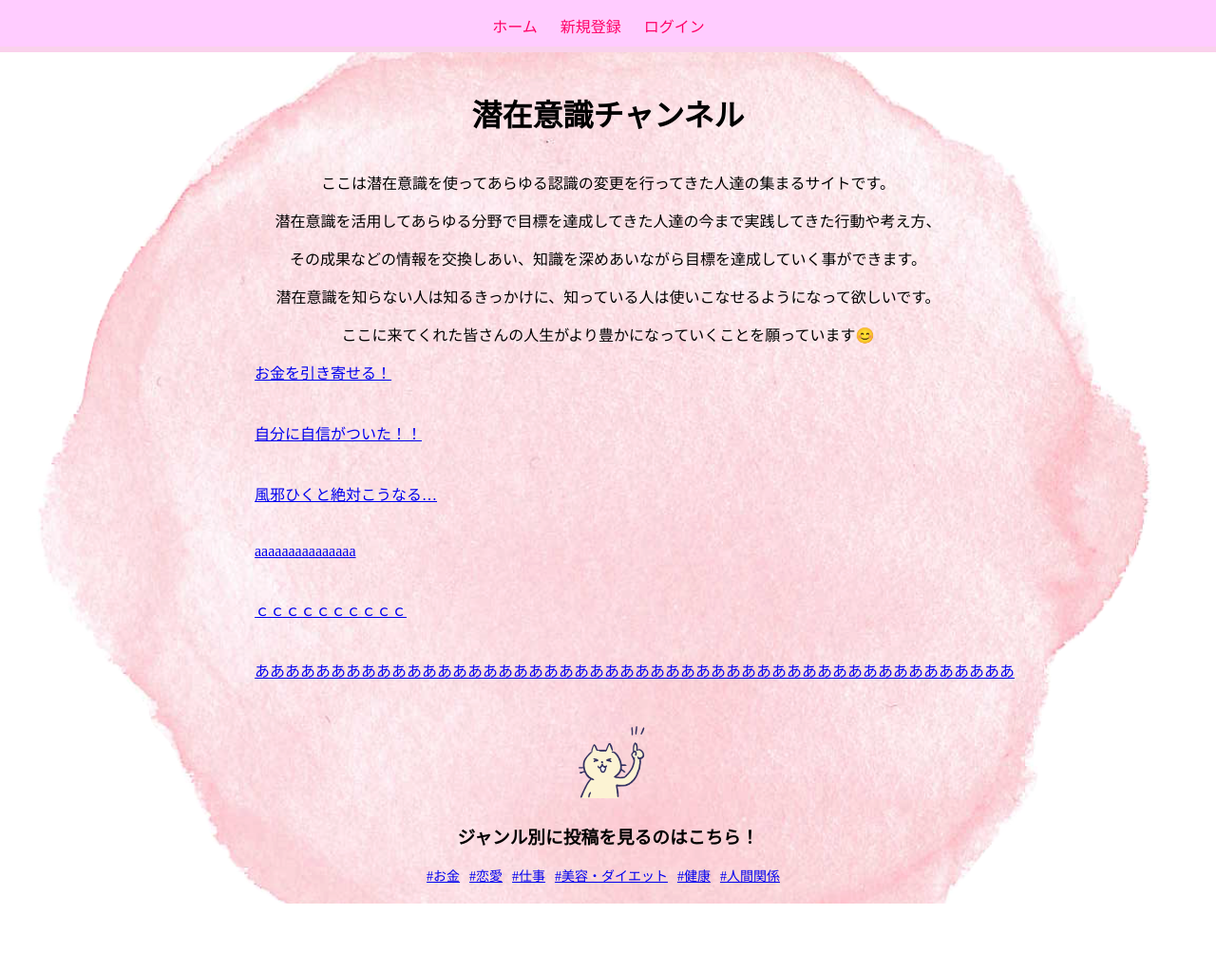
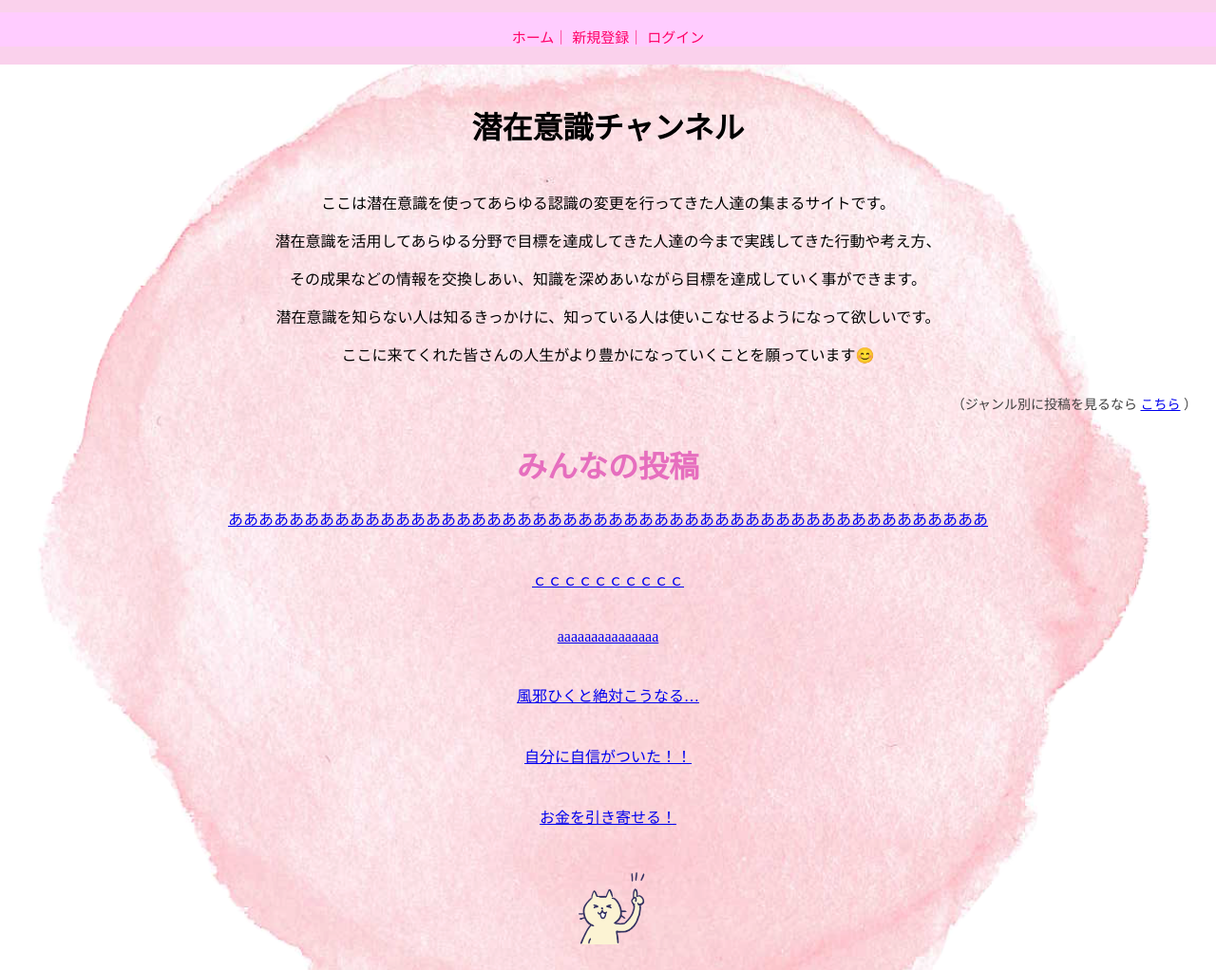
Before and after one commit to T-mihoshi/mind_ch, a Django app: page / in a window 1280 px wide. Shown: the whole page at 95% size. Before the commit the page ends 952 px from the top, so only its background shows below. Run offline with Django 4.2, Linux system fonts and the light colour scheme; data comes from the database, SQL or seed files in the repository; both versions use the stored data as it was after the commit.

Commit message:
ログインできた、3回目

```diff
--- a/mind_ch_db/templates/base.html
+++ b/mind_ch_db/templates/base.html
@@ -10,14 +10,14 @@
 </head>
 <header>
     <nav>
-        <a href="{% url 'index' %}">ホーム</a>
+        <a href="{% url 'index' %}">ホーム｜</a>
         <!-- <a href="{% url 'admin:index' %}">管理画面</a> -->
     {% if user.is_authenticated %}<!--ログイン中-->
-        <a href="{% url 'profile' %}">プロフィール</a>
-        <a href="{% url 'create_post' %}">投稿する</a>
+        <a href="{% url 'profile' %}">プロフィール｜</a>
+        <a href="{% url 'create_post' %}">投稿する｜</a>
         <a href="{% url 'user_logout' %}">ログアウト</a>
     {% else %}<!--ログアウト状態-->
-        <a href="{% url 'register' %}">新規登録</a>
+        <a href="{% url 'register' %}">新規登録｜</a>
         <a href="{% url 'login' %}">ログイン</a>
     {% endif %}
     </nav>
--- a/mind_ch_db/templates/create_post.html
+++ b/mind_ch_db/templates/create_post.html
@@ -2,7 +2,7 @@
 {% block content %}
 <main>
 <section>
-    <h2>投稿をしよう！</h2>
+    <h1>投稿をしよう！</h1>
     <form class="create_post" method="post">
         {% csrf_token %}
         <table>
--- a/mind_ch_db/templates/index.html
+++ b/mind_ch_db/templates/index.html
@@ -5,37 +5,40 @@
 <main class="back_img">
     <h1 class="mind_ch_title">潜在意識チャンネル</h1>
     <div class="login_name_box">
-        {% if user.is_authenticated %}
-        <div>ようこそ！</div><div class="login_name">{{ user.username }}</div><div>さん!</div>
-        {% endif %}
+        <div class="right">
+            </div>
+            {% if user.is_authenticated %}
+            <div>ようこそ！</div><div class="login_name">{{ user.username }}</div><div>さん!</div>
+            {% endif %}
+        </div>
     </div>
     <p>ここは潜在意識を使ってあらゆる認識の変更を行ってきた人達の集まるサイトです。</p>
     <p>潜在意識を活用してあらゆる分野で目標を達成してきた人達の今まで実践してきた行動や考え方、</p>
     <p>その成果などの情報を交換しあい、知識を深めあいながら目標を達成していく事ができます。</p>
     <p>潜在意識を知らない人は知るきっかけに、知っている人は使いこなせるようになって欲しいです。</p>
     <p>ここに来てくれた皆さんの人生がより豊かになっていくことを願っています😊</p>
+
+    <div>
+        <div id="genre_title">
+            <span style="color: rgb(63, 63, 63);">（ジャンル別に投稿を見るなら</span>
+            <a href="{% url 'genre_choice' %}">こちら</a>
+            <span style="color: rgb(63, 63, 63);">）</span>
+        </div>
+    </div>
     <!-- <p>テストデータ：竹花美星：takehana:milk.cocoa.000115@gmail.com</p> -->
-    {% for post_info in post_infos %}
-    <div class="post_info">
-        <div><a href="{% url 'post_info_detail' post_info.id %}">{{ post_info.post_title }}</a></div>
+    <div class="flex_column">
+        <h1>みんなの投稿</h1>
 
+        {% for post_info in post_infos %}
+            <div class="post_info">
+                <div class="center"><a href="{% url 'post_info_detail' post_info.id %}">{{ post_info.post_title }}</a></div>
         <!-- その他の情報を表示 -->
+            </div>
+        {% endfor %}
     </div>
-    {% endfor %}
     <div class="neko_center">
         <img src="{% static 'img/point_l.png' %}" alt= "ロゴ" width="100" height="90">
     </div>
-
-    <h3 class="genre_title">ジャンル別に投稿を見るのはこちら！</h3>
-    <section class="all_genre">
-    {% for genre in genres_all %}
-        <div>
-            <a href="{% url 'genre_list' genre.id %}">
-                #{{ genre.genre_name }}
-            </a>
-        </div>
-    {% endfor %}
-    </section>
 </main>
 
 {% endblock %}
--- a/mind_ch_db/templates/login.html
+++ b/mind_ch_db/templates/login.html
@@ -21,7 +21,7 @@
     </tr>
   </table>
   <div class="login_btn">
-    <button type="submit">ログイン</button>
+    <button type="submit" class="submitbtn" style="margin-top: 30px;">ログイン</button>
   </div>
 </form>
 
--- a/mind_ch_db/templates/memo_form.html
+++ b/mind_ch_db/templates/memo_form.html
@@ -16,6 +16,9 @@
             </div>
             <button class="submitbtn" type="submit">作成</button>
         </form>
+        <div class="center_2">
+            <a href="{% url 'memo_list' %}" class="submitbtn" id="memo_del" style="text-align: center;">戻る</a>
+        </div>
     </div>
 </main>
 {% endblock %}
--- a/mind_ch_db/urls.py
+++ b/mind_ch_db/urls.py
@@ -43,4 +43,5 @@ urlpatterns = [
     path('genre_list/<int:genre_id>/', views.genre_list, name='genre_list'),
     path('post_list', views.post_list, name='post_list'),
     path('posts/<int:post_id>/edit/', views.posts_edit, name='posts_edit'),
+    path('genre_choice/', views.genre_choice, name='genre_choice'),
 ]
--- a/mind_ch_db/views.py
+++ b/mind_ch_db/views.py
@@ -125,14 +125,16 @@ from django.shortcuts import render
 from .models import PostInfo, Good
 
 def index(request):
-    post_infos = PostInfo.objects.all()
-    genres_all = Genre.objects.all() # ジャンルタイトル一覧
+    post_infos = PostInfo.objects.all().order_by('-create_at')
     good_counts = {}
     for post_info in post_infos:
         good_counts[post_info.id] = Good.objects.filter(post_info_id=post_info.id).count()
+    return render(request, 'index.html', {'post_infos': post_infos, 'good_counts': good_counts})
 
-    return render(request, 'index.html', {'post_infos': post_infos, 'genres_all': genres_all, 'good_counts': good_counts})
-
+#ジャンル表示画面　genre_choice
+def genre_choice(request):
+    genres_all = Genre.objects.all() # ジャンルタイトル一覧
+    return render(request, 'genre_choice.html', {'genres_all': genres_all})
 
 #投稿へのコメント
 def post_info_detail(request, post_info_id):
@@ -158,7 +160,7 @@ def post_info_detail(request, post_info_id):
 
 #投稿一覧
 def post_list(request):
-    posts = PostInfo.objects.all()
+    posts = PostInfo.objects.all().order_by('-create_at')
     return render(request, 'post_list.html', {'posts': posts})
 
 
@@ -187,7 +189,7 @@ def good_toggle(request, post_info_id):
 #メモ機能
 
 def memo_list(request):
-    memoss = Memo.objects.all()
+    memoss = Memo.objects.all().order_by('-create_at')
     return render(request, 'memo_list.html', {'memoss': memoss})
 
 def memo_detail(request, memo_id):
@@ -226,13 +228,13 @@ def memo_delete(request, memo_id):
 #いいね一覧
 def good_list(request):
     user = request.user
-    goods = Good.objects.filter(user_id=user).select_related('post_info_id')
+    goods = Good.objects.filter(user_id=user).select_related('post_info_id').order_by('-create_at')
     post_info_good = [good.post_info_id for good in goods]
     return render(request, 'good_list.html', {'post_info_good': post_info_good})
 
 #ジャンル別投稿表示
 def genre_list(request, genre_id):
-    genres = PostInfo.objects.filter(genre_id=genre_id).all()
+    genres = PostInfo.objects.filter(genre_id=genre_id).all().order_by('-create_at')
     return render(request, 'genre_list.html', {'genres': genres})
 
 #投稿する
--- a/static/css/style.css
+++ b/static/css/style.css
@@ -25,23 +25,24 @@ header{
     width: auto;
     height: 55px;
     background-color: rgb(250, 209, 236);
+    padding-top: 13px;
 }
 
 nav {
     background-color: #ffccff; /* ナビゲーションバーの背景色 */
-    padding: 10px 20px; /* ナビゲーションバーの内側の余白 */
 }
 
 nav a {
     color: #ff0066; /* ナビゲーションリンクのテキスト色 */
     text-decoration: none; /* ナビゲーションリンクの下線を削除 */
-    margin-right: 20px; /* ナビゲーションリンク間の水平方向のスペース */
     transition: color 0.3s; /* ナビゲーションリンクのテキスト色が変わるアニメーション */
     font-family: 'Nunito', cursive; /* 可愛らしいフォントを指定 */
+    font-size: 15px;
 }
 
+
 nav a:hover {
-    color: #ff3399; /* ナビゲーションリンクのホバー時のテキスト色 */
+    color: #f5a8ce; /* ナビゲーションリンクのホバー時のテキスト色 */
 }
 
 
@@ -95,6 +96,20 @@ p{
     justify-content: center;
 }
 
+.center_2{
+    height: 40px;
+    width: 150px;
+    display: flex;
+    justify-content: start;
+    padding-left: 0;
+}
+
+
+.flex_column{
+    display: flex;
+    flex-direction: column;
+}
+
 .back_img{
     background-image: url('../img/line1.png');
     background-size: cover;
@@ -114,8 +129,13 @@ p{
 }
 
 
-.genre_title{
-    text-align: center;
+#genre_title{
+    text-align: end;
+    font-size: 14px;
+    text-decoration: none;
+    margin-top: 30px;
+    margin-bottom: 10px;
+    color: color#919191;
 }
 
 
@@ -130,7 +150,6 @@ p{
 
 .post_info{
     margin-bottom: 40px;
-    margin-left: 20%;
 }
 
 .comment_add{
@@ -164,7 +183,7 @@ p{
 
 /* リスト項目のスタイル */
 .memos_item {
-    margin-bottom: 10px; /* 下の余白を設定 */
+    margin-bottom: 20px; /* 下の余白を設定 */
     text-align: center;
 }
 
@@ -197,6 +216,7 @@ p{
 }
 
 .create_time{
+    margin-right: 10px;
     display: flex;
     justify-content: end;
     color: #6b6b6b;
@@ -303,6 +323,7 @@ p{
 table{
     display: flex;
     justify-content: center;
+    border-spacing: 0px 20px;
 }
 
 .form_table{
```
Also changed, not shown: mind_ch_db/templates/comment.html (+5 -5 lines), mind_ch_db/templates/genre_choice.html (added, +15 -0 lines), mind_ch_db/templates/genre_list.html (+10 -1 lines), mind_ch_db/templates/good_list.html (+15 -7 lines), mind_ch_db/templates/post_list.html (+6 -7 lines), db.sqlite3.
